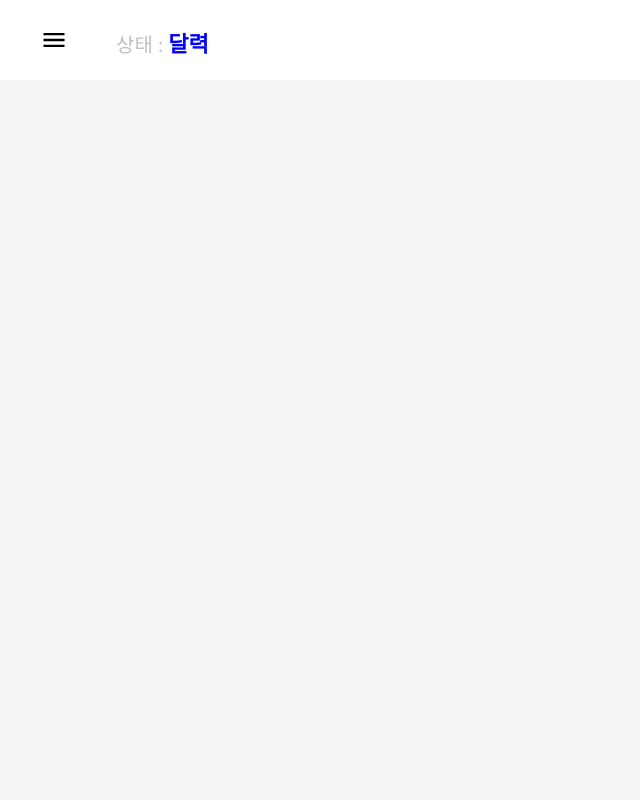
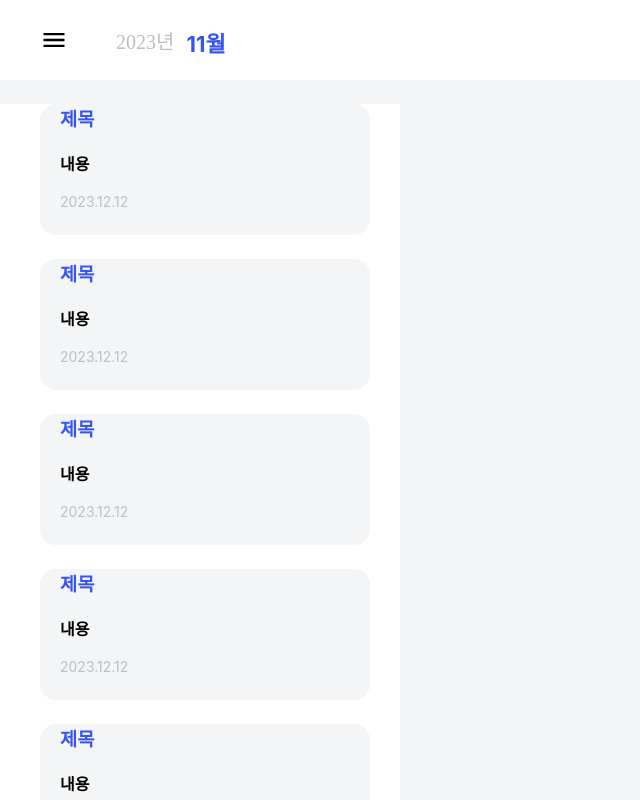
Before and after one commit to pck-llight/online_calender, a React (Create React App) app: page / in a window 1280 px wide. Shown: the top 800 px of the page, without its empty margins (0-640 px from the left). Built offline with nearby package versions, Linux system fonts and the light colour scheme.

Commit message:
헤더, 사이드 메뉴바 (미완성)

```diff
--- a/src/App.js
+++ b/src/App.js
@@ -1,7 +1,16 @@
 import React, { useState, useEffect } from 'react';
 import styled from 'styled-components';
 import {IoMdMenu} from "react-icons/io";
+import Menu from "./components/Menu";
 
+//메뉴 칸
+const SideMenu = styled.div`
+  width: 400px;
+  height: 100%;
+  background-color: #fff;
+`
+
+//헤더 디자인
 const Header = styled.header`
   width: 100%;
   height: 80px;
@@ -9,9 +18,11 @@ const Header = styled.header`
   top: 0;
   background-color: white;
   display: flex;
+  margin: 0;
 
 `;
 
+//햄버거 메뉴 버튼 디자인
 const NavTopMenuButton = styled.button`
   width: 28px;
   height: 28px;
@@ -24,8 +35,8 @@ const NavTopMenuButton = styled.button`
   margin-top: 26px;
   background-color: #fff;
 `
-
-const MenuStatus = styled.div`
+//년도 디자인
+const Year = styled.div`
   font-size: 20px;
   font-family: suit-bold;
   margin: 0;
@@ -34,25 +45,42 @@ const MenuStatus = styled.div`
   margin-left: 48px;
   color: #BBC0C3;
 `
-const B = styled.b`
+
+//월 디자인
+const Month = styled.b`
   font-size: 22px;
-  color: blue;
+  margin: 0;
+  padding: 0;
+  color: #3654F4;
+  margin-top: 26px;
+  margin-left: 12px;
 `
-
-
 
 function App() {
 
+  //햄버거 메뉴 버튼 기능
   function menu(){
-    console.log("버튼 눌림")
+    console.log("메뉴 버튼 눌림")
+
   }
 
+  //전체 html
   return(
     <>
       <Header>
         <NavTopMenuButton onClick={menu}><IoMdMenu size={28} /></NavTopMenuButton>
-        <MenuStatus>상태 : <B itemID={"menu"}> 달력</B></MenuStatus>
+        <Year>2023년</Year><Month>11월</Month>
       </Header>
+      <SideMenu>
+        <Menu/>
+        <Menu/>
+        <Menu/>
+        <Menu/>
+        <Menu/>
+        <Menu/>
+        <Menu/>
+        <Menu/>
+      </SideMenu>
     </>
   );
 }
--- /dev/null
+++ b/src/components/Menu.js
@@ -0,0 +1,61 @@
+import styled from "styled-components";
+import {MdDelete} from "react-icons/md";
+
+//메모 카드
+const MemoCard = styled.div`
+  width: 330px;
+  height: 131px;
+  border-radius: 16px;
+  background-color: #F3F5F6;
+  //border: solid 1px blue;
+  border: none;
+  padding: 0;
+  margin: 0;
+  margin-left: 40px;
+  margin-top: 24px;
+`
+//메모 삭제 버튼
+const MemoDelButton = styled.button`
+  width: 330px;
+  height: 131px;
+  margin-left: 20px;
+`
+//메모 제목
+const MemoTitle = styled.h3`
+  color: #3654F4;
+  margin: 0;
+  margin-left: 20px;
+  margin-bottom: 20px;
+`
+//메모 내용
+const MemoContent = styled.h4`
+  margin: 0;
+  margin-left: 20px;
+  margin-bottom: 18px;
+`
+//메모 날짜
+const Memoday = styled.p`
+  color: #BBC0C3;
+  font-size: 14px;
+  margin: 0;
+  margin-left: 20px;
+  margin-bottom: 18px;
+
+`
+
+
+function Menu(){
+
+  //메뉴 html
+  return(
+    <>
+        <MemoCard>
+          <MemoTitle>제목</MemoTitle>
+          <MemoContent>내용</MemoContent>
+          <Memoday>2023.12.12</Memoday>
+        </MemoCard>
+    </>
+  )
+}
+
+export default Menu;
```
